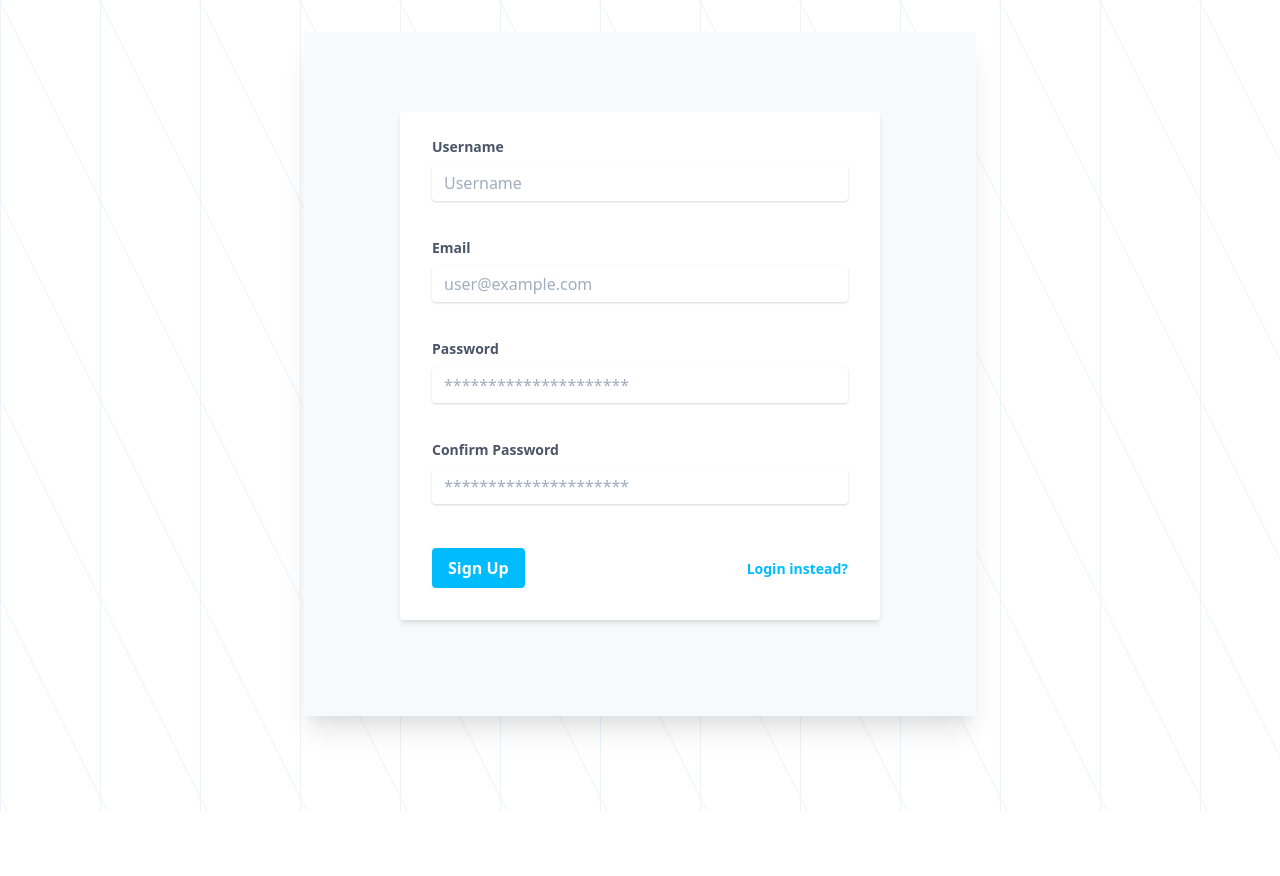
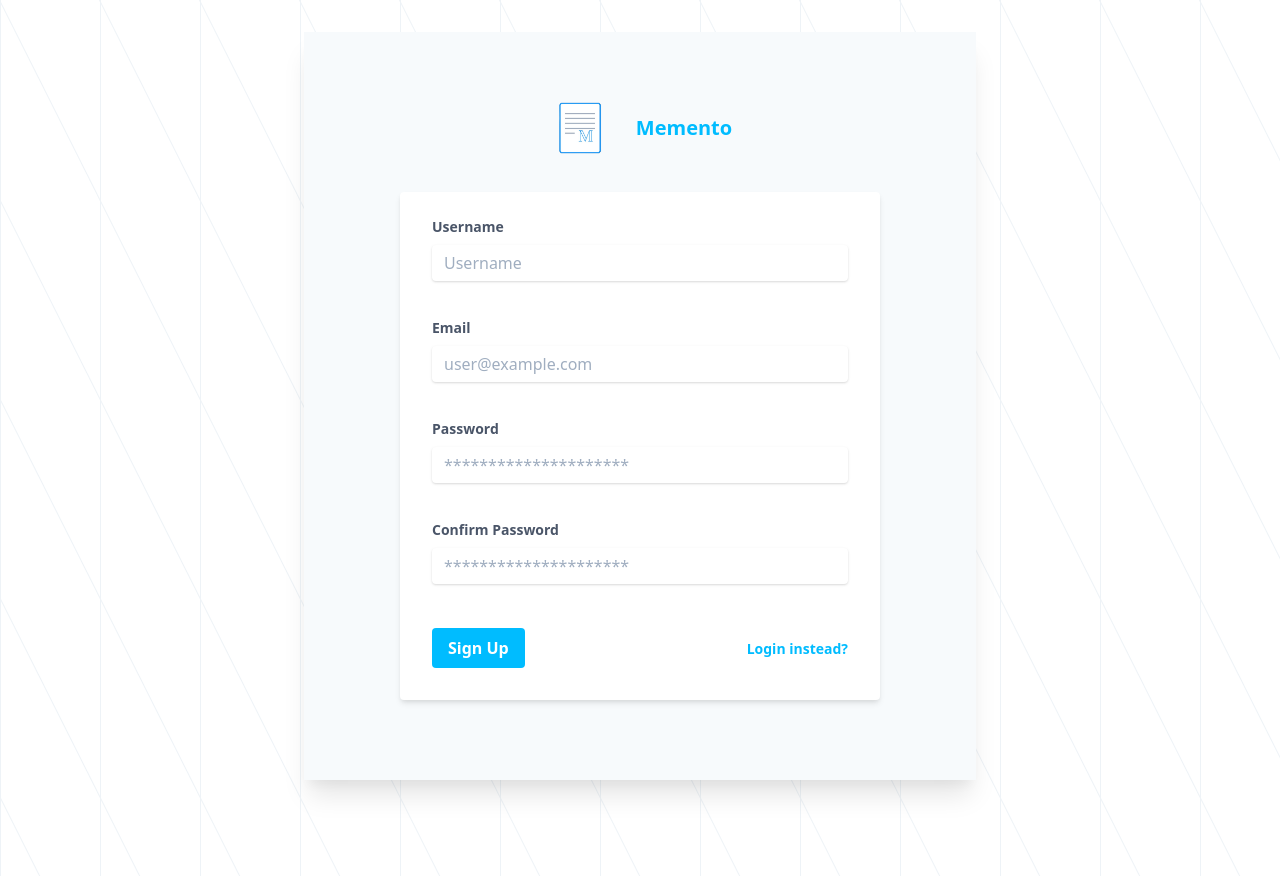
Before and after one commit to umairrr9/Memento, a React (Create React App) app in the folder client/: page /form in a window 1280 px wide. Before the commit the page ends 812 px from the top, so only its background shows below. Built offline with nearby package versions, Linux system fonts and the light colour scheme.

Commit message:
added logo to signup page

```diff
--- a/client/src/pages/Form.js
+++ b/client/src/pages/Form.js
@@ -2,6 +2,7 @@ import React, { useEffect } from 'react';
 import useForm from '../components/useForm';
 import NavBar from '../components/NavBar';
 import '../assets/test.css';
+import logo from '../assets/transparent.png';
 // import NavBar from '../components/NavBar'
 // https://upmostly.com/tutorials/using-custom-react-hooks-simplify-forms
 
@@ -12,12 +13,9 @@ const Form = () => {
   const passwordPattern2 = new RegExp('^(?=.*[A-Z])(?=.*[0-9])(?=.*[a-z]).{8,}$');
 
   useEffect(() => {
-    let isLogin = new URLSearchParams(location.search).get("isLogin");
-
-    if (isLogin === "1" || isLogin === "0") {
-      setValues(values => ({ ...values, isLogin: isLogin}));
-    }
-  });
+    let isLogin = new URLSearchParams(window.location.search).get("isLogin") ? true : false;
+    setValues(values => ({ ...values, isLogin: isLogin}));
+  }, [setValues]);
 
   function login() {
     // validate the username, email and password
@@ -39,189 +37,77 @@ const Form = () => {
   }
 
   return (
-    <div class="bg-gray-100 md:mt-8 mx-auto max-w-2xl bg-white py-20 sm:px-12 lg:px-24 shadow-xl mb-24">
+    <div className="bg-gray-100 md:mt-8 mx-auto max-w-2xl bg-white py-16 sm:px-12 lg:px-24 shadow-xl mb-24">
+      <div className="flex justify-center mb-8">
+        <img src={logo} className="w-16 h-auto"/>
+        <h1 className="ml-6 self-center text-brandBlue-A font-bold text-xl">Memento</h1>
+      </div>
       <form onSubmit={handleSubmit}>
-        <div class="bg-white shadow-md rounded px-8 pt-6 pb-8 mb-4 flex flex-col">
-          {/* <div class="-mx-3 md:flex mb-6">
-          <div class="md:w-1/2 px-3 mb-6 md:mb-0">
-            <label class="uppercase tracking-wide text-black text-xs font-bold mb-2" htmlFor="username">
-              Username
-            </label>
-            <input name="username" class="w-full bg-gray-200 text-black border border-gray-200 rounded py-3 px-4 mb-3" type="text" placeholder="Username"/>
-            <div>
-              <span class="text-red-500 text-xs italic">
-                Please fill out this field.
-              </span>
-            </div>
-          </div>
-          <div class="md:w-1/2 px-3">
-            <label class="uppercase tracking-wide text-black text-xs font-bold mb-2" htmlFor="title">
-              Title*
-            </label>
-            <input class="w-full bg-gray-200 text-black border border-gray-200 rounded py-3 px-4 mb-3" id="title" type="text" placeholder="Software Engineer"/>
-          </div>
-        </div> */}
-          {!isLogin && <div class="-mx-3 md:flex mb-6">
-            <div class="md:w-full px-3">
+        <div className="bg-white shadow-md rounded px-8 pt-6 pb-8 mb-4 flex flex-col">
+          {!isLogin && <div className="-mx-3 md:flex mb-6">
+            <div className="md:w-full px-3">
               <label className="block text-gray-700 text-sm font-bold mb-2" htmlFor="username">
                 Username
               </label>
               <input name="username" className={usernameError ? "shadow appearance-none border border-red-500 rounded w-full py-2 px-3 text-gray-700 mb-3 leading-tight focus:outline-none focus:shadow-outline" : "shadow appearance-none rounded w-full py-2 px-3 text-gray-700 mb-3 leading-tight focus:outline-none focus:shadow-outline"} type="text" placeholder="Username" onChange={handleChange} value={username || ""} required />
               {usernameError && <div>
-                <span class="text-red-500 text-xs italic">
+                <span className="text-red-500 text-xs italic">
                   {usernameError}
                 </span>
               </div>}
             </div>
           </div>}
-          <div class="-mx-3 md:flex mb-6">
-            <div class="md:w-full px-3">
+          <div className="-mx-3 md:flex mb-6">
+            <div className="md:w-full px-3">
               <label className="block text-gray-700 text-sm font-bold mb-2" htmlFor="email">
                 Email
               </label>
               <input name="email" className={emailError ? "shadow appearance-none border border-red-500 rounded w-full py-2 px-3 text-gray-700 mb-3 leading-tight focus:outline-none focus:shadow-outline" : "shadow appearance-none rounded w-full py-2 px-3 text-gray-700 mb-3 leading-tight focus:outline-none focus:shadow-outline"}  type="email" placeholder="user@example.com" onChange={handleChange} value={email || ""} required />
               {emailError && <div>
-                <span class="text-red-500 text-xs italic">
+                <span className="text-red-500 text-xs italic">
                   {emailError}
               </span>
               </div>}
             </div>
           </div>
-          <div class="-mx-3 md:flex mb-6">
-            <div class="md:w-full px-3">
+          <div className="-mx-3 md:flex mb-6">
+            <div className="md:w-full px-3">
               <label className="block text-gray-700 text-sm font-bold mb-2" htmlFor="password">
                 Password
             </label>
-              <input name="password" className={passwordError ? "shadow appearance-none border border-red-500 rounded w-full py-2 px-3 text-gray-700 mb-3 leading-tight focus:outline-none focus:shadow-outline" : "shadow appearance-none rounded w-full py-2 px-3 text-gray-700 mb-3 leading-tight focus:outline-none focus:shadow-outline"}  type="password" placeholder="*********************" onChange={handleChange} value={password || ""}/>
+              <input name="password" className={passwordError ? "shadow appearance-none border border-red-500 rounded w-full py-2 px-3 text-gray-700 mb-3 leading-tight focus:outline-none focus:shadow-outline" : "shadow appearance-none rounded w-full py-2 px-3 text-gray-700 mb-3 leading-tight focus:outline-none focus:shadow-outline"}  type="password" placeholder="*********************" onChange={handleChange} value={password || ""} required/>
               {passwordError && <div>
-                <span class="text-red-500 text-xs italic">
+                <span className="text-red-500 text-xs italic">
                   {passwordError}
                 </span>
               </div>}
             </div>
           </div>
-          {!isLogin &&<div class="-mx-3 md:flex mb-6">
-            <div class="md:w-full px-3">
-              <label className="block text-gray-700 text-sm font-bold mb-2"/*class="uppercase tracking-wide text-black text-xs font-bold mb-2"*/ htmlFor="confirmPassword">
+          {!isLogin &&<div className="-mx-3 md:flex mb-6">
+            <div className="md:w-full px-3">
+              <label className="block text-gray-700 text-sm font-bold mb-2"/*className="uppercase tracking-wide text-black text-xs font-bold mb-2"*/ htmlFor="confirmPassword">
                 Confirm Password
             </label>
-              <input name="confirmPassword" className={confirmPasswordError ? "shadow appearance-none border border-red-500 rounded w-full py-2 px-3 text-gray-700 mb-3 leading-tight focus:outline-none focus:shadow-outline" : "shadow appearance-none rounded w-full py-2 px-3 text-gray-700 mb-3 leading-tight focus:outline-none focus:shadow-outline"} /*class="w-full bg-gray-200 text-black border border-gray-200 rounded py-3 px-4 mb-3"*/ type="password" placeholder="*********************" onChange={handleChange} value={confirmPassword || ""}/>
+              <input name="confirmPassword" className={confirmPasswordError ? "shadow appearance-none border border-red-500 rounded w-full py-2 px-3 text-gray-700 mb-3 leading-tight focus:outline-none focus:shadow-outline" : "shadow appearance-none rounded w-full py-2 px-3 text-gray-700 mb-3 leading-tight focus:outline-none focus:shadow-outline"} /*className="w-full bg-gray-200 text-black border border-gray-200 rounded py-3 px-4 mb-3"*/ type="password" placeholder="*********************" onChange={handleChange} value={confirmPassword || ""} required/>
               {confirmPasswordError && <div>
-                <span class="text-red-500 text-xs italic">
+                <span className="text-red-500 text-xs italic">
                   {confirmPasswordError}
                 </span>
               </div>}
             </div>
           </div>}
-
-          {/* <div class="-mx-3 md:flex mb-2">
-          <div class="md:w-1/2 px-3 mb-6 md:mb-0">
-            <label class="uppercase tracking-wide text-black text-xs font-bold mb-2" htmlFor="location">
-              Location*
-            </label>
-            <div>
-              <select class="w-full bg-gray-200 border border-gray-200 text-black text-xs py-3 px-4 pr-8 mb-3 rounded" id="location">
-                <option>Abuja</option>
-                <option>Enugu</option>
-                <option>Lagos</option>
-              </select>
-            </div>
-          </div>
-          <div class="md:w-1/2 px-3">
-            <label class="uppercase tracking-wide text-black text-xs font-bold mb-2" htmlFor="job-type">
-              Job Type*
-            </label>
-            <div>
-              <select class="w-full bg-gray-200 border border-gray-200 text-black text-xs py-3 px-4 pr-8 mb-3 rounded" id="job-type">
-                <option>Full-Time</option>
-                <option>Part-Time</option>
-                <option>Internship</option>
-              </select>
-            </div>
-          </div>
-          <div class="md:w-1/2 px-3">
-            <label class="uppercase tracking-wide text-black text-xs font-bold mb-2" htmlFor="department">
-              Department*
-            </label>
-            <div>
-              <select class="w-full bg-gray-200 border border-gray-200 text-black text-xs py-3 px-4 pr-8 mb-3 rounded" id="department">
-                <option>Engineering</option>
-                <option>Design</option>
-                <option>Customer Support</option>
-              </select>
-            </div>
-          </div>
-        </div> */}
-          <div class="flex justify-between align-center mt-2">
-            {/* <div class="md:w-full px-3"> */}
-            {/* <button class="bg-brandBlue-A text-white font-bold py-2 px-4 border-b-4 hover:border-b-2 border-gray-500 hover:border-gray-100 rounded-full">
-              Button
-            </button> */}
+          <div className="flex justify-between align-center mt-2">
             <button className="bg-brandBlue-A hover:bg-brandBlue-B text-white font-bold py-2 px-4 rounded focus:outline-none focus:shadow-outline" type="submit">
               {isLogin ? "Login" : "Sign Up"}
             </button>
             <a className="inline-block self-center font-semibold text-sm text-brandBlue-A hover:text-brandBlue-B" onClick={handleIsLogin} href="#">
               {isLogin ? "Sign Up instead?" : "Login instead?"}
             </a>
-            {/* </div> */}
           </div>
         </div>
       </form>
     </div>
-
   );
-
-  // return (
-  //   // <div className="bg-gray-100">
-  //     <div className="h-screen bg-white border-gray-400 p-4 px-3 py-10 bg-gray-200 flex justify-center">
-  //     <div className="w-full max-w-xs md:max-w-sm m-auto">
-  //     <form className="bg-white shadow-md rounded px-8 pt-6 pb-8 mb-4" onSubmit={handleSubmit}>
-  //       {isLogin && <div className="mb-4">
-  //         <label className="block text-gray-700 text-sm font-bold mb-2" htmlFor="username">
-  //           Username
-  //         </label>
-  //         <input className="input shadow appearance-none border rounded w-full py-2 px-3 text-gray-700 leading-tight focus:outline-none focus:shadow-outline" type="text" name="username" placeholder="Username" onChange={handleChange} value={username || ""} required/>
-  //         <p className="text-red-500 text-xs italic">{usernameError}</p>
-  //       </div>}
-  //       <div className="mb-4">
-  //         <label className="block text-gray-700 text-sm font-bold mb-2" htmlFor="email">
-  //           Email
-  //         </label>
-  //         <input className="input shadow appearance-none border border-red-500 rounded w-full py-2 px-3 text-gray-700 mb-3 leading-tight focus:outline-none focus:shadow-outline" name="email" type="email" placeholder="user@example.com" onChange={handleChange} value={email || ""} required/>
-  //         <p className="text-red-500 text-xs italic">{emailError}</p>
-  //       </div>
-  //       <div className="mb-4">
-  //         <label className="block text-gray-700 text-sm font-bold mb-2" htmlFor="password">
-  //           Password
-  //         </label>
-  //         <input className="input shadow appearance-none border border-red-500 rounded w-full py-2 px-3 text-gray-700 mb-3 leading-tight focus:outline-none focus:shadow-outline" name="password" type="password" placeholder="******************" onChange={handleChange} value={password || ""} required />
-  //         <p className="text-red-500 text-xs italic">{passwordError}</p>
-  //       </div>
-  //       {isLogin && <div className="mb-6">
-  //         <label className="block text-gray-700 text-sm font-bold mb-2" htmlFor="confirmPassword">
-  //           Confirm Password
-  //         </label>
-  //         <input className="input shadow appearance-none border border-red-500 rounded w-full py-2 px-3 text-gray-700 mb-3 leading-tight focus:outline-none focus:shadow-outline" name="confirmPassword" type="password" placeholder="******************" onChange={handleChange} value={confirmPassword || ""} required />
-  //         <p className="text-red-500 text-xs italic">{confirmPasswordError}</p>
-  //       </div>}
-  //       <div className="flex items-center justify-between">
-  //         <button className="bg-brandBlue-A hover:bg-brandBlue-B text-white font-bold py-2 px-4 rounded focus:outline-none focus:shadow-outline" type="submit">
-  //           {isLogin ? "Sign Up" : "Login"}
-  //         </button>
-  //         <a className="inline-block align-baseline font-semibold text-sm text-brandBlue-A hover:text-brandBlue-B" onClick={handleIsLogin} href="#">
-  //           {isLogin ? "Login instead?" : "Sign Up instead?"}
-  //         </a>
-  //       </div>
-  //     </form>
-  //     {/* <p className="text-center text-gray-500 text-xs">
-  //       &copy;2020 Lidth Corp. All rights reserved.
-  //     </p> */}
-  //   </div>
-  //     </div>
-
-  //   // </div>
-
-  // );
 };
 
 export default Form;
```
